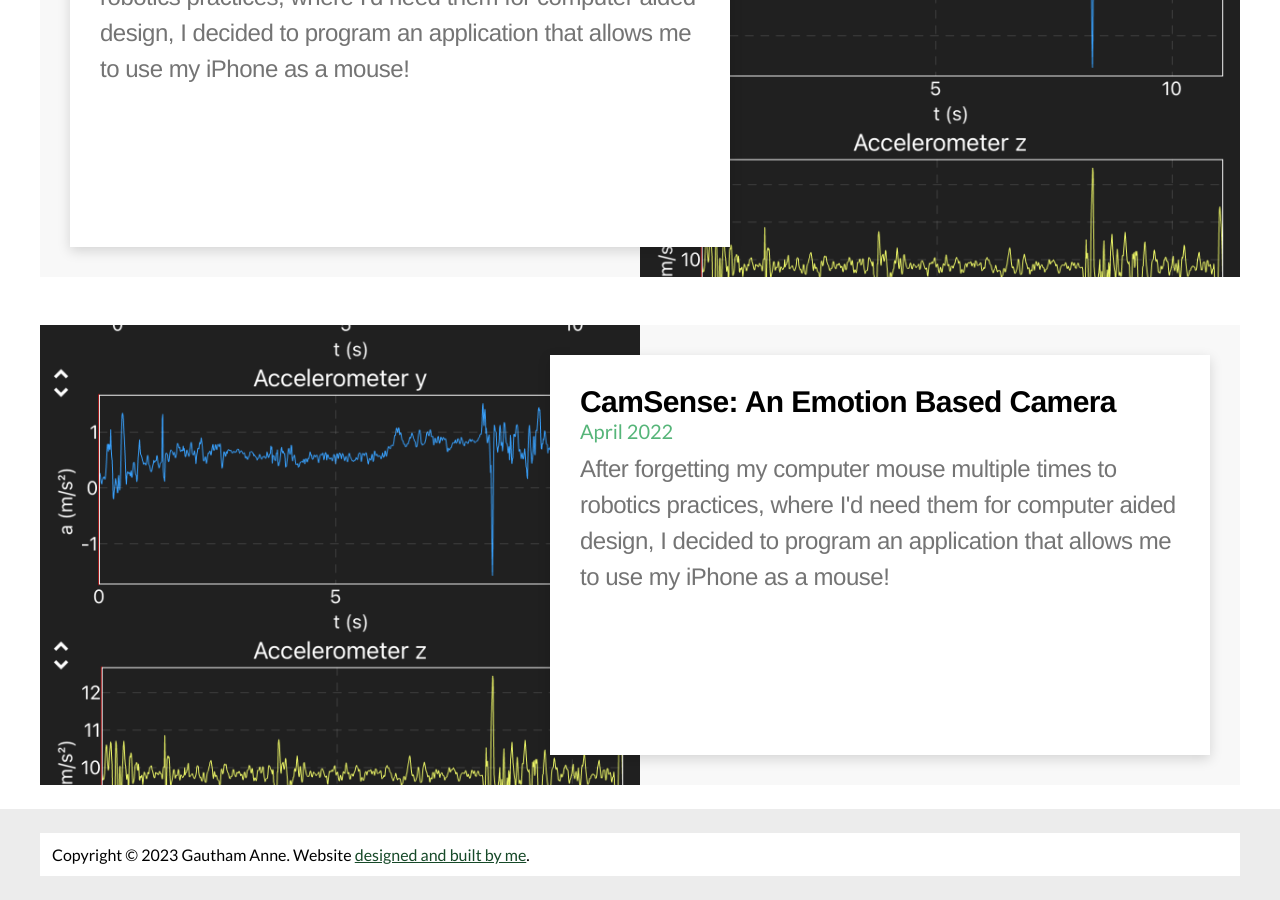
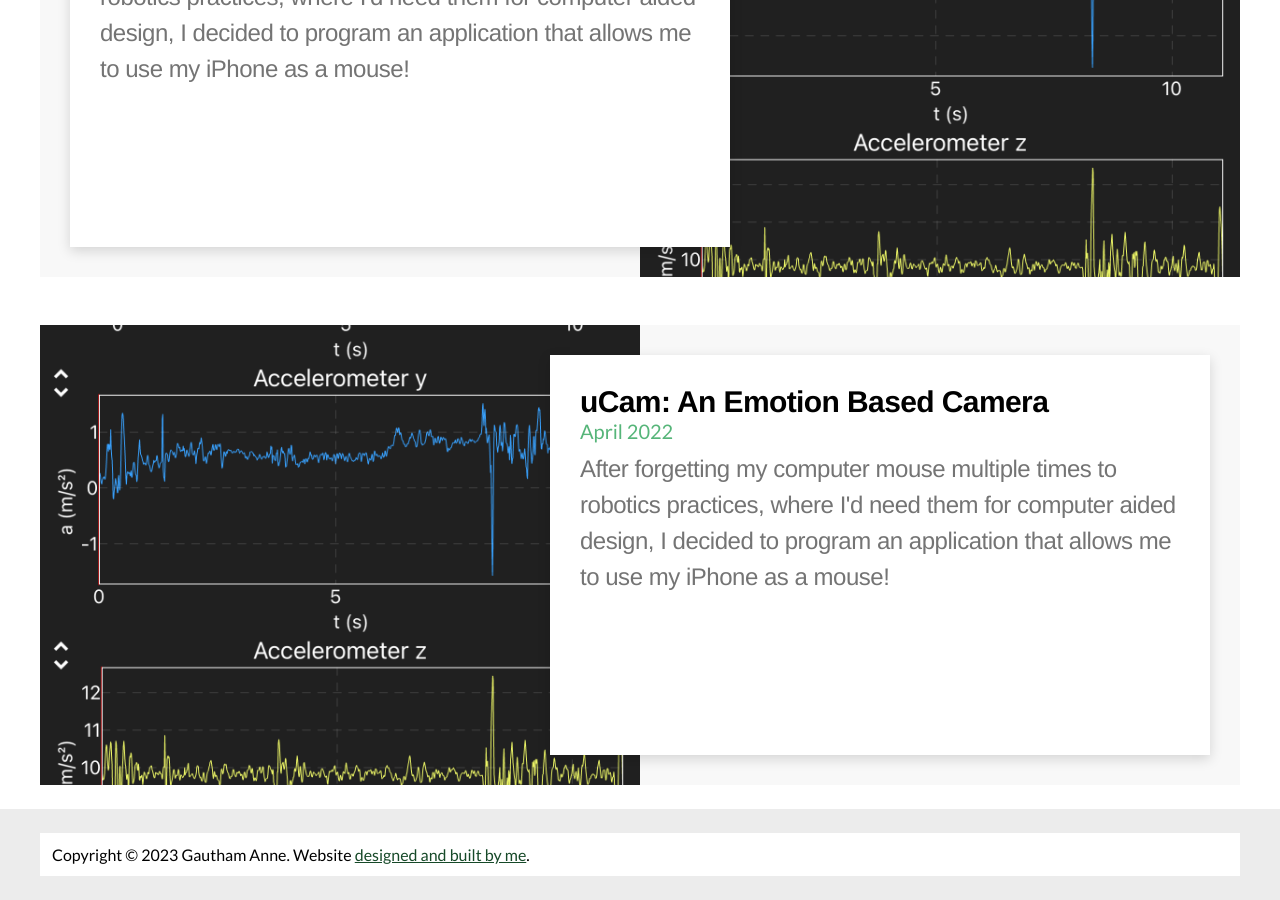
Before and after one commit to annegautham/annegautham.github.io, a Jekyll site: the page built from portfolio/index.md, in a window 1280 px wide and 900 px high, scrolled down 3144 px. Built offline with Jekyll 4.4.1, drawn with Linux system fonts in a browser that asks for light colours; some web fonts are replaced.

Commit message:
portfolio updates

```diff
--- a/portfolio/index.md
+++ b/portfolio/index.md
@@ -89,8 +89,8 @@ filter_selected: all
 
 
 {% include card.html
-    title="CamSense: An Emotion Based Camera"
-    page_url="/portfolio/camsense"
+    title="uCam: An Emotion Based Camera"
+    page_url="/portfolio/ucam"
     image_path="/assets/images/portfolio/accelero.png"
     subheader="April 2022"
     description="After forgetting my computer mouse multiple times to robotics practices, where I'd need them for computer aided design, I decided to program an application that allows me to use my iPhone as a mouse!"
```
Also changed, not shown: portfolio/ucam.md (added, +5 -0 lines), assets/images/pfp/aps.jpg, assets/images/pfp/graduation.jpg, assets/images/pfp/holi.jpg (deleted), assets/images/portfolio/completegoggles.jpg, assets/images/portfolio/gloveinprogress.jpg (added), assets/images/portfolio/radiotest.jpg (added), portfolio/camsense.md (deleted).
